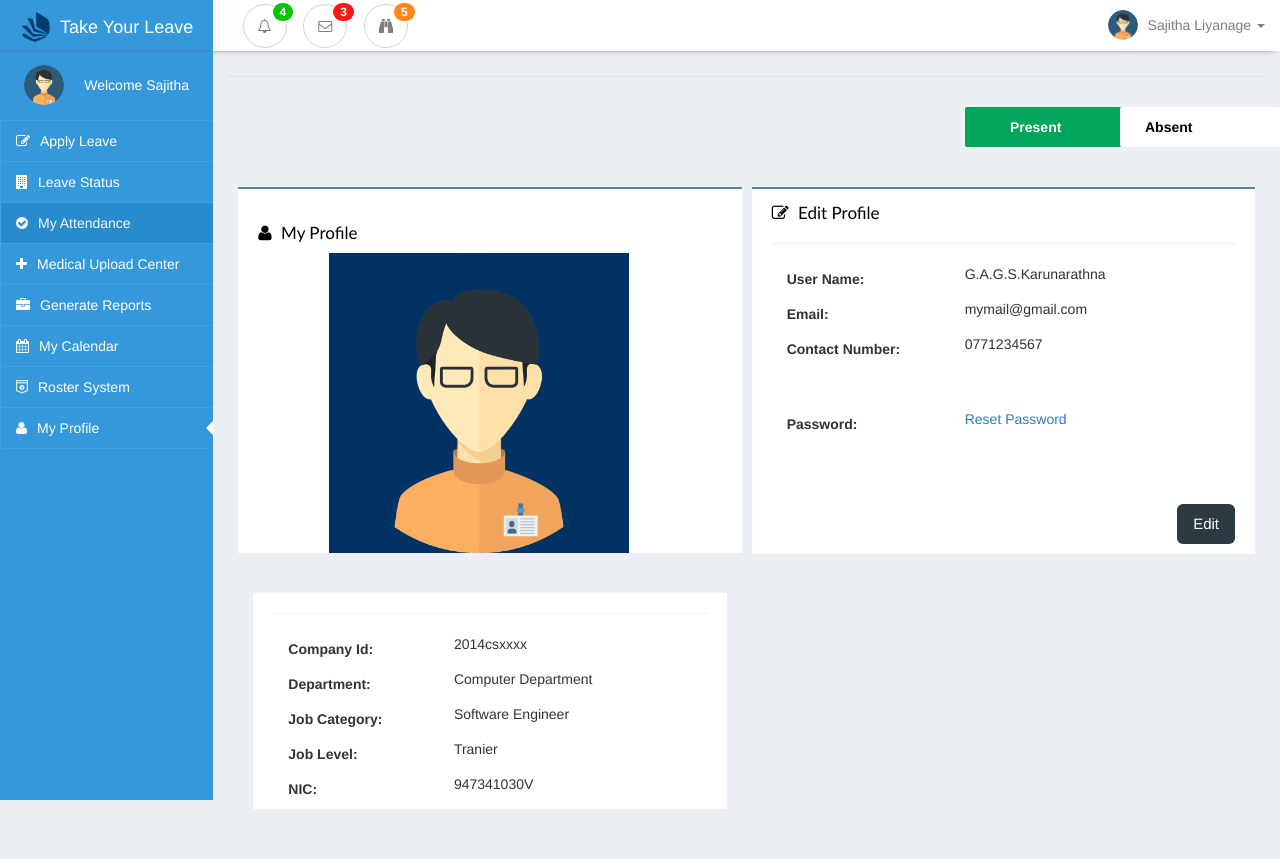
After one commit to sajithaliyanage/Team-IGNIS, a PHP site: page /profile.php in a window 1280 px wide. The commit adds this page. Run offline with PHP 8.4, Linux system fonts and the light colour scheme.

Commit message:
add user interface

```diff
--- a/apply.php
+++ b/apply.php
@@ -1,3 +1,6 @@
+<?php
+$var = "apply";
+?>
 <!DOCTYPE html>
 <html lang="en">
 <head>
@@ -98,7 +101,7 @@
 
                 </div>
 
-				                <div class="col-sm-6 col-xs-12 padding-box">
+                <div class="col-sm-6 col-xs-12 padding-box">
                     <div class="row">
                         <div class="col-xs-12 nortification-box-top">
                             <h5 class="nortification-box-heading"><i class="fa fa-tag icon-margin-right" aria-hidden="true"></i>
--- a/css/leave-interface.css
+++ b/css/leave-interface.css
@@ -1,3 +1,4 @@
+/*apply start*/
 .main-box-1-1{
     height:80px;
     background-color: #00c0ef;
@@ -81,6 +82,31 @@
     padding-right:20px !important;
     border-top:2px solid #5a849c;
 }
+
+.nortification-box-top3{
+    background-color:#FFFFFF;
+    padding-left:20px !important;
+    padding-right:20px !important;
+    border-top:2px solid #5a849c;
+    padding-top: 20px;
+}
+
+
+/*for profile interface*/
+.nortification-box-top1{
+    background-color:#FFFFFF;
+    padding-left:20px !important;
+    padding-right:20px !important;
+    /*border-top:2px solid #5a849c;*/
+}
+
+.nortification-box-top2{
+    background-color:#FFFFFF;
+    padding-left:20px !important;
+    padding-right:20px !important;
+    border-top:2px solid #5a849c;
+}
+/*...*/
 .nortification-box-middle{
     height:300px;
     color: #000;
@@ -121,7 +147,7 @@
 
 
 
-/*department start*/
+/* start*/
 .margin-top{
     margin-top:30px !important;
 }
@@ -148,9 +174,9 @@
 .department-add{
     padding-top:10px;
 }
-/*department end*/
+/* end*/
 
-/*employee start*/
+
 .filterable {
     margin-top: 15px;
 }
@@ -184,24 +210,34 @@
     margin-top:-5px;
 }
 
-/*employee end*/
+/*apply end*/
 
-/*roster start*/
+
 .outer-filter-roster{
     border-color:transparent ;
 }
 
+/*for profile class*/
 .tab-box-1{
-     background-color:#2c3b42 !important;
+     background-color:#00a65a !important;
      border:none !important;
      color:#FFFFFF !important;
-     border-radius:0px !important;
+     border-radius:2px !important;
+     width: 150px;
+     padding-left: 30px;
+     margin-right:5px;
+
  }
 
 .tab-box-2{
-    background-color:#204d74 !important;
+    background-color:#ffffff !important;
     border:none !important;
-    color:#FFFFFF !important;
-    border-radius:0px !important;
+    color:#000000 !important;
+    border-radius:2px !important;
+    width: 150px;
+    padding-left: 10px;
+
+
 }
-/*roster end*/
+
+/*...*/
--- a/leftbar.php
+++ b/leftbar.php
@@ -13,7 +13,7 @@
             <p  class=" font new" style="margin-top:-10px;"><img src="images/emp.png" class="img-circle image-user-nav"  />Welcome Sajitha</p>
         </div>
     </center>
-    <a href="" class="list-group-item left-menu left-menu"><i class="fa fa-edit icon-bar" aria-hidden="true"></i>Apply Leave<span class="<?php if($var=="apply"){echo"selected";}?>"></span></a>
+    <a href="apply.php" class="list-group-item left-menu left-menu"><i class="fa fa-edit icon-bar" aria-hidden="true"></i>Apply Leave<span class="<?php if($var=="apply"){echo"selected";}?>"></span></a>
     <a href="" class="list-group-item left-menu left-menu"><i class="fa fa-building icon-bar" aria-hidden="true"></i>Leave Status<span class="<?php if($var=="status"){echo"selected";}?>"></span></a>
     <a href="attendance.php" class="list-group-item left-menu left-menu-active"><i class="fa fa-check-circle icon-bar" aria-hidden="true"></i>My Attendance<span class="<?php if($var=="attendance"){echo"selected";}?>"></span></a>
     <a href="" class="list-group-item left-menu left-menu"><i class="fa fa-plus icon-bar" aria-hidden="true"></i>Medical Upload Center<span class="<?php if($var=="medical"){echo"selected";}?>"></span></a>
@@ -22,6 +22,6 @@
     <a href="" class="list-group-item left-menu left-menu"><i class="fa fa-calendar icon-bar" aria-hidden="true"></i>My Calendar<span class="<?php if($var=="calendar"){echo"selected";}?>"></span></a>
 
     <a href="roster.php" class="list-group-item left-menu left-menu"><i class="fa fa-shirtsinbulk icon-bar" aria-hidden="true"></i>Roster System<span class="<?php if($var=="roster"){echo"selected";}?>"></span></a>
-    <a href="#" class="list-group-item left-menu left-menu"><i class="fa fa-user icon-bar" aria-hidden="true"></i>My Profile<span class="<?php if($var=="profile"){echo"selected";}?>"></span></a>
+    <a href="profile.php" class="list-group-item left-menu left-menu"><i class="fa fa-user icon-bar" aria-hidden="true"></i>My Profile<span class="<?php if($var=="profile"){echo"selected";}?>"></span></a>
 
 </div>
--- /dev/null
+++ b/profile.php
@@ -0,0 +1,144 @@
+<?php
+$var = "profile";
+?>
+<!DOCTYPE html>
+<html lang="en">
+<head>
+    <meta http-equiv="content-type" content="text/html; charset=UTF-8">
+    <meta charset="utf-8">
+    <meta http-equiv="X-UA-Compatible" content="IE=edge">
+    <meta name="viewport" content="width=device-width, initial-scale=1">
+
+    <title>Take Your Leave | Online</title>
+
+    <link href="css/bootstrap.min.css" rel="stylesheet">
+    <link href="css/interface-leftmenu.css" rel="stylesheet">
+    <link href="css/leave-interface.css" rel="stylesheet">
+    <link href="css/navbar-style.css" rel="stylesheet">
+    <link href="css/font-awesome.min.css" rel="stylesheet">
+
+</head>
+
+<body style=" background-color: #eceff4 !important;">
+
+<?php include ("navbar.php")?>
+
+<div class="container-fluid " style="background-color: #eceff4;">
+    <div class="row ">
+
+        <div class="col-sm-2 col-xs-12 left-menu-div side-bar-display">
+            <?php include ("leftbar.php")?>
+        </div>
+
+        <div class="col-sm-10 col-xs-12 admin-background col-sm-push-2" style="position: relative;">
+
+            <hr style="border-bottom:1px solid #e3e3e3;">
+
+            <div class="row padding-row">
+                <div class="col-xs-12 col-sm-6 padding-box">
+
+                    <div class="row">
+                        <div class="row"><br><br><br><br></div>
+                        <div class="col-xs-12 nortification-box-top3">
+                            <h5 class="nortification-box-heading"><i class="fa fa-user icon-margin-right" aria-hidden="true"></i>
+                                My Profile</h5>
+                            <div class="col-xs-10">
+                                <img src="images/user.png" width="300" height="300" align="right"/>
+                            </div>
+                        </div>
+                    </div>
+                    <br><br>
+
+                    <div class="row">
+
+                        <div class="col-xs-12">
+                            <div class="col-xs-12 nortification-box-top1">
+                                <hr>
+                                <div class="form-group">
+                                    <label class="col-xs-5 control-label form-lable">Company Id:</label>
+                                    <lable>2014csxxxx</lable>
+                                </div>
+                                <div class="form-group">
+                                    <label class="col-xs-5 control-label form-lable">Department:</label>
+                                    <lable>Computer Department</lable>
+                                </div>
+                                <div class="form-group">
+                                    <label class="col-xs-5 control-label form-lable">Job Category:</label>
+                                    <lable>Software Engineer</lable>
+                                </div>
+                                <div class="form-group">
+                                    <label class="col-xs-5 control-label form-lable">Job Level:</label>
+                                    <lable>Tranier</lable>
+                                </div>
+                                <div class="form-group">
+                                    <label class="col-xs-5 control-label form-lable">NIC:</label>
+                                    <lable>947341030V</lable>
+                                </div>
+
+                            </div>
+                        </div>
+
+                </div>
+
+                </div>
+
+                <div class="col-sm-6 col-xs-12 padding-box">
+
+                    <div class="row">
+
+                        <ul class="nav nav-tabs navbar-right" role="tablist">
+                            <li role="presentation" class="active tab-box-1"><a href="attendance.php" class="tab-box-1" aria-controls="home" role="tab" data-toggle="tab""><b>Present</b></a></li>
+                            <li role="presentation" class="active tab-box-2"><a href="attendance.php" aria-controls="profile" class="tab-box-2" role="tab" data-toggle="tab"><b>Absent</b></a></li>
+                        </ul>
+
+                    <div>
+
+                        <br><br><br><br>
+                        <div class="row">
+
+                            <div class="col-xs-12">
+
+                                <div class="col-xs-12 nortification-box-top2">
+                                    <h5 class="nortification-box-heading"><i class="fa fa-edit icon-margin-right" aria-hidden="true"></i>
+                                        Edit Profile</h5>
+                                    <hr>
+
+                                    <div class="form-group">
+                                        <label class="col-xs-5 control-label form-lable">User Name:</label>
+                                        <lable>G.A.G.S.Karunarathna</lable>
+                                    </div>
+                                    <div class="form-group">
+                                        <label class="col-xs-5 control-label form-lable">Email:</label>
+                                        <lable>mymail@gmail.com</lable>
+                                    </div>
+                                    <div class="form-group">
+                                        <label class="col-xs-5 control-label form-lable">Contact Number:</label>
+                                        <lable>0771234567</lable>
+                                    </div>
+                                    <br><br>
+                                    <div class="form-group">
+                                        <label class="col-xs-5 control-label form-lable">Password:</label>
+                                        <a href="#">Reset Password</a>
+                                    </div>
+
+                                    <br><br><br>
+
+                                    <button class="btn btn-info btn-lg pull-right submit-button" type="submit">Edit</button>
+
+
+
+                                </div>
+                            </div>
+                        </div>
+                </div>
+
+            </div>
+        </div>
+    </div>
+
+</div>
+
+<script src="js/jquery.js"></script>
+<script src="js/bootstrap.js"></script>
+</body>
+</html>
```
Also changed, not shown: images/user.png (added).
